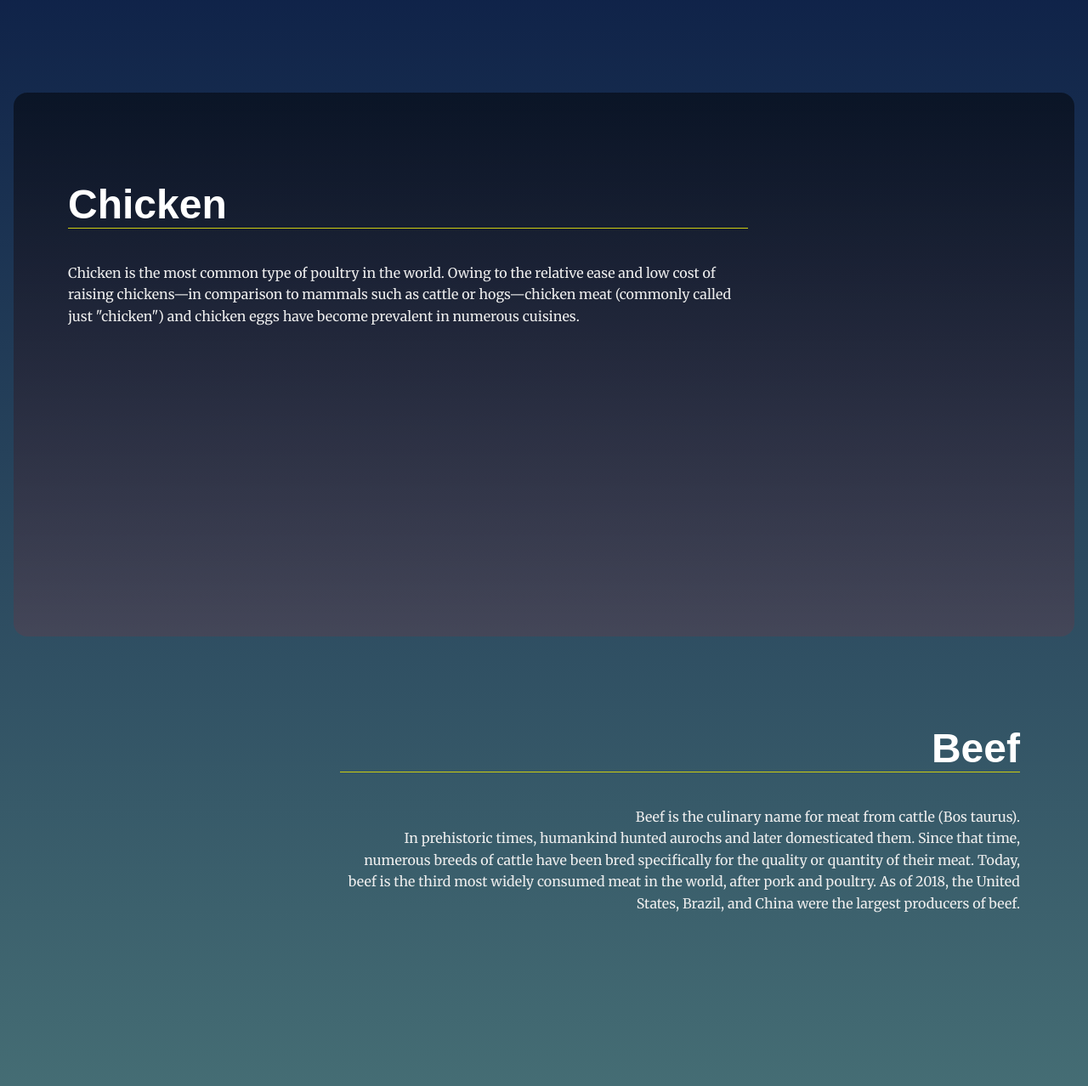
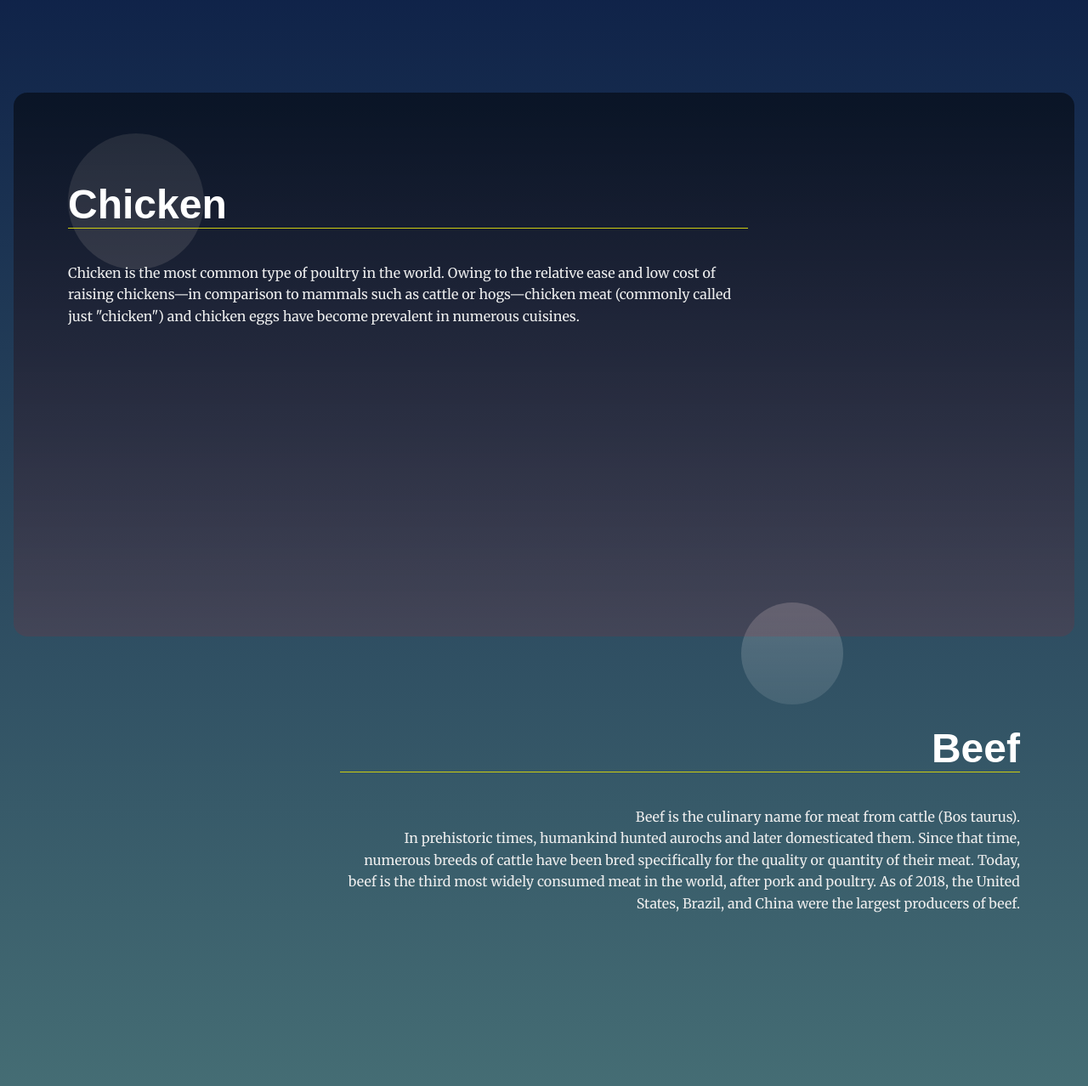
Before and after one commit to Kuzless/Web, a plain HTML site: page module3-solution/index.html in a window 1280 px wide. Shown: the part 382-1660 px from the top of the page at 85% size. Drawn offline with Linux system fonts and the light colour scheme.

Commit message:
Update styles.css

```diff
--- a/module3-solution/css/styles.css
+++ b/module3-solution/css/styles.css
@@ -160,6 +160,74 @@ body {
     margin-left: auto;
     text-align: right;
   }
+section:nth-of-type(odd) .landing__container::before {
+    content: '';
+    background: rgba(255, 255, 255, 0.187);
+    position: absolute;
+    z-index: -5;
+    width: 20vh;
+    height: 20vh;
+    border-radius: 50%;
+    opacity: 0;
+    transition: ease 0.5s all;
+  }
+
+  section:nth-of-type(even) .landing__container::before {
+    content: '';
+    background: rgb(255, 255, 255);
+    background: linear-gradient(
+      0deg,
+      rgba(255, 255, 255, 0.1) 0%,
+      rgba(255, 255, 255, 0.2) 100%
+    );
+    position: absolute;
+    top: 3em;
+    right: 3em;
+    z-index: -5;
+    width: 10vh;
+    height: 10vh;
+    border-radius: 50%;
+    opacity: 0;
+    transition: ease 0.5s all;
+  }
+
+  section:nth-of-type(3n) .landing__container::after {
+    content: '';
+    background: rgb(255, 255, 255);
+    background: linear-gradient(
+      0deg,
+      rgba(255, 255, 255, 0.1) 0%,
+      rgba(255, 255, 255, 0.2) 100%
+    );
+    position: absolute;
+    right: 0;
+    bottom: 0;
+    z-index: -5;
+    width: 10vh;
+    height: 10vh;
+    border-radius: 50%;
+    opacity: 0;
+    transition: ease 0.5s all;
+  }
+
+  section:nth-of-type(3n + 1) .landing__container::after {
+    content: '';
+    background: rgb(255, 255, 255);
+    background: linear-gradient(
+      0deg,
+      rgba(255, 255, 255, 0.1) 0%,
+      rgba(255, 255, 255, 0.2) 100%
+    );
+    position: absolute;
+    right: 20vw;
+    bottom: -5em;
+    z-index: -5;
+    width: 15vh;
+    height: 15vh;
+    border-radius: 50%;
+    opacity: 0;
+    transition: ease 0.5s all;
+  }
 
   section.your-active-class {
     background: rgb(0, 0, 0);
```
